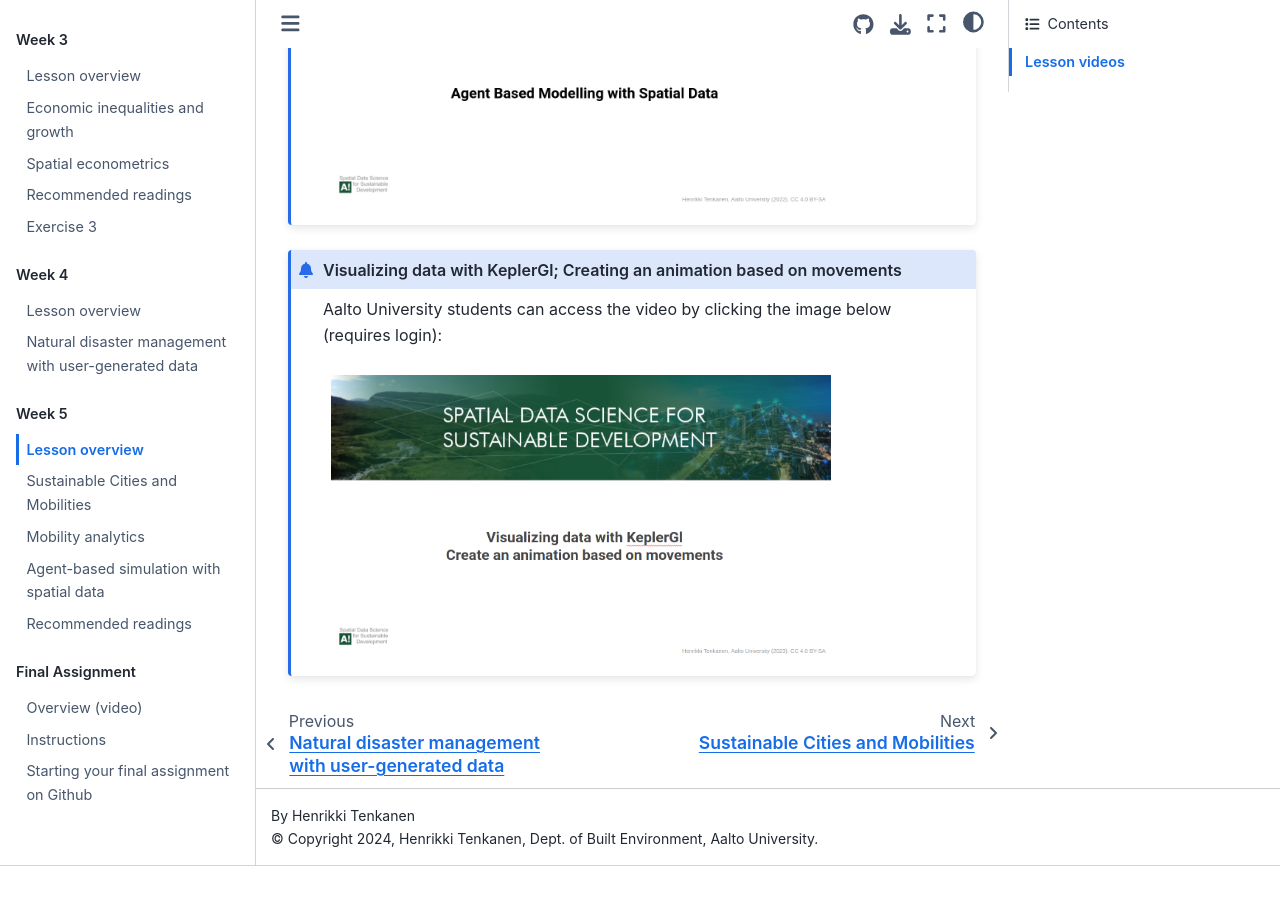
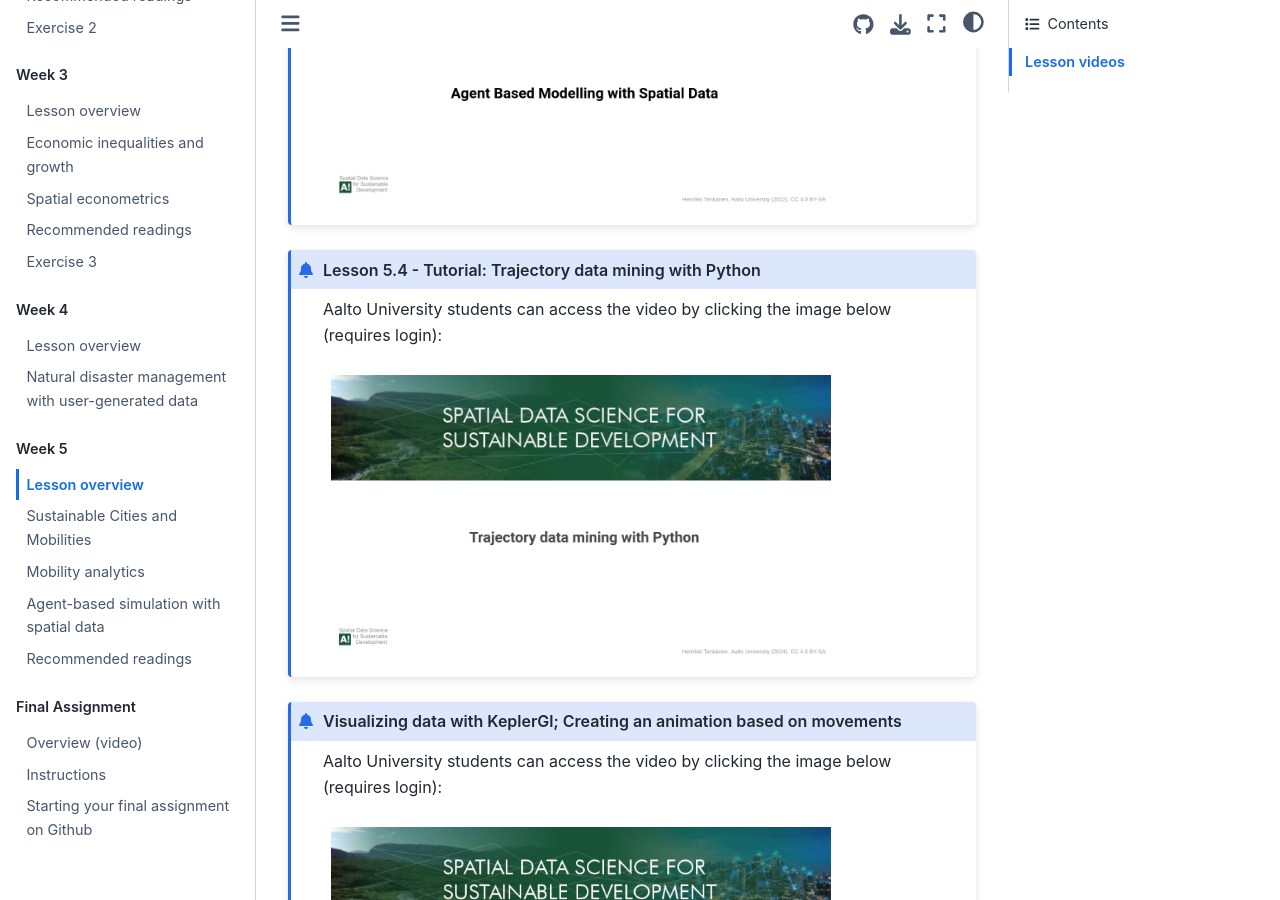
Before and after one commit to AaltoGIS/Sustainability-GIS, a Sphinx documentation site: the page built from source/lessons/L5/overview.rst, in a window 1280 px wide and 900 px high, scrolled down 1505 px. Built offline with Sphinx 7.4.7 and the Sphinx Book theme 1.1.4, drawn with Linux system fonts in a browser that asks for light colours; pages that are not in the unit, such as notebooks, are missing from menus; before the commit the page ends 2371 px from its top, so only the background shows below that.

Commit message:
Add Tutorial 4 video

```diff
--- a/source/lessons/L5/overview.rst
+++ b/source/lessons/L5/overview.rst
@@ -38,6 +38,15 @@
        :width: 500px
        :align: left
 
+.. admonition:: Lesson 5.4 - Tutorial: Trajectory data mining with Python
+
+   Aalto University students can access the video by clicking the image below (requires login):
+
+   .. figure:: img/SDS4SD_Lesson_5.4.png
+       :target: https://aalto.cloud.panopto.eu/Panopto/Pages/Viewer.aspx?id=17801d01-4555-4564-8e91-b117006bf365
+       :width: 500px
+       :align: left
+
 .. admonition:: Visualizing data with KeplerGl; Creating an animation based on movements
 
    Aalto University students can access the video by clicking the image below (requires login):
```
Also changed, not shown: source/lessons/L5/img/SDS4SD_Lesson_5.4.png (added).
